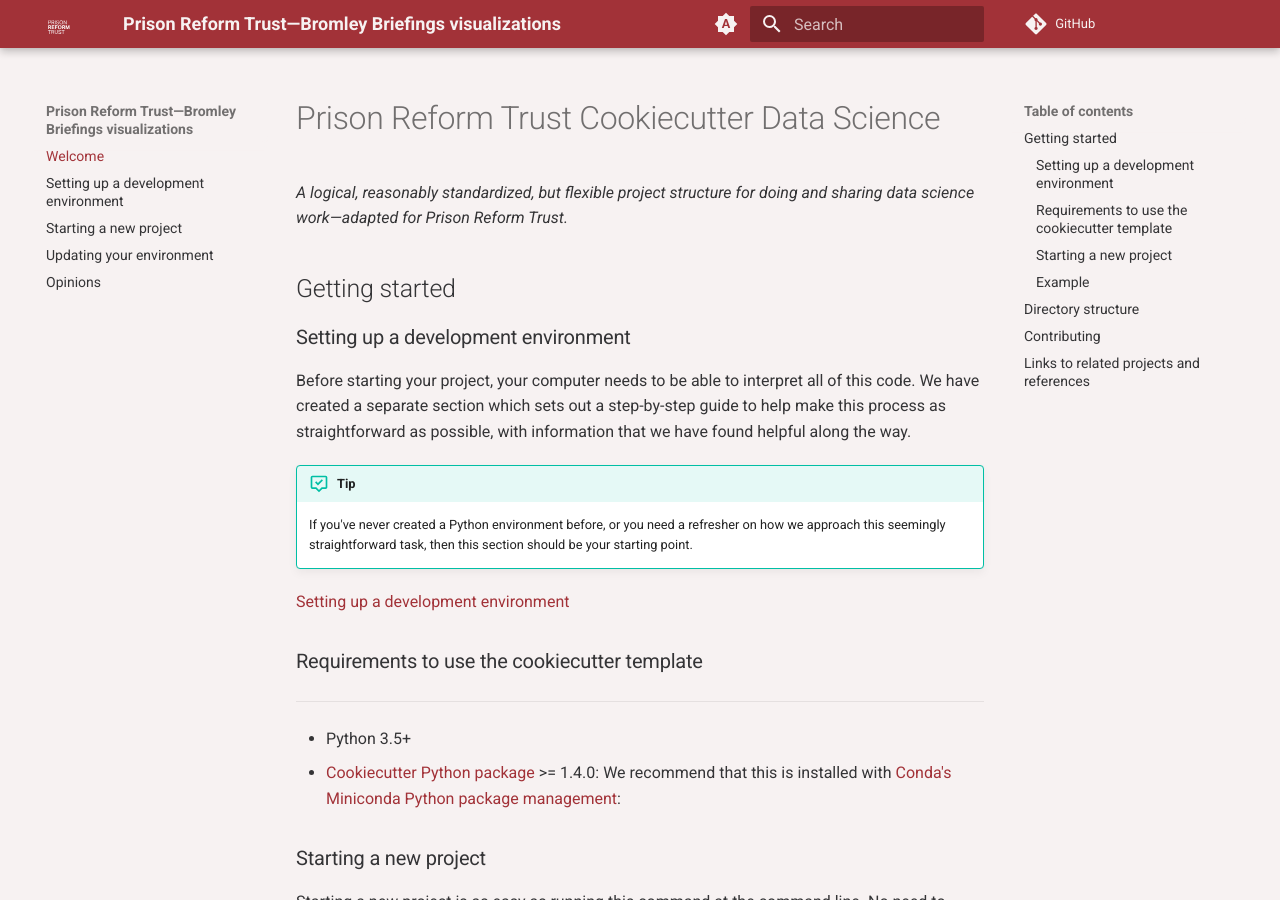
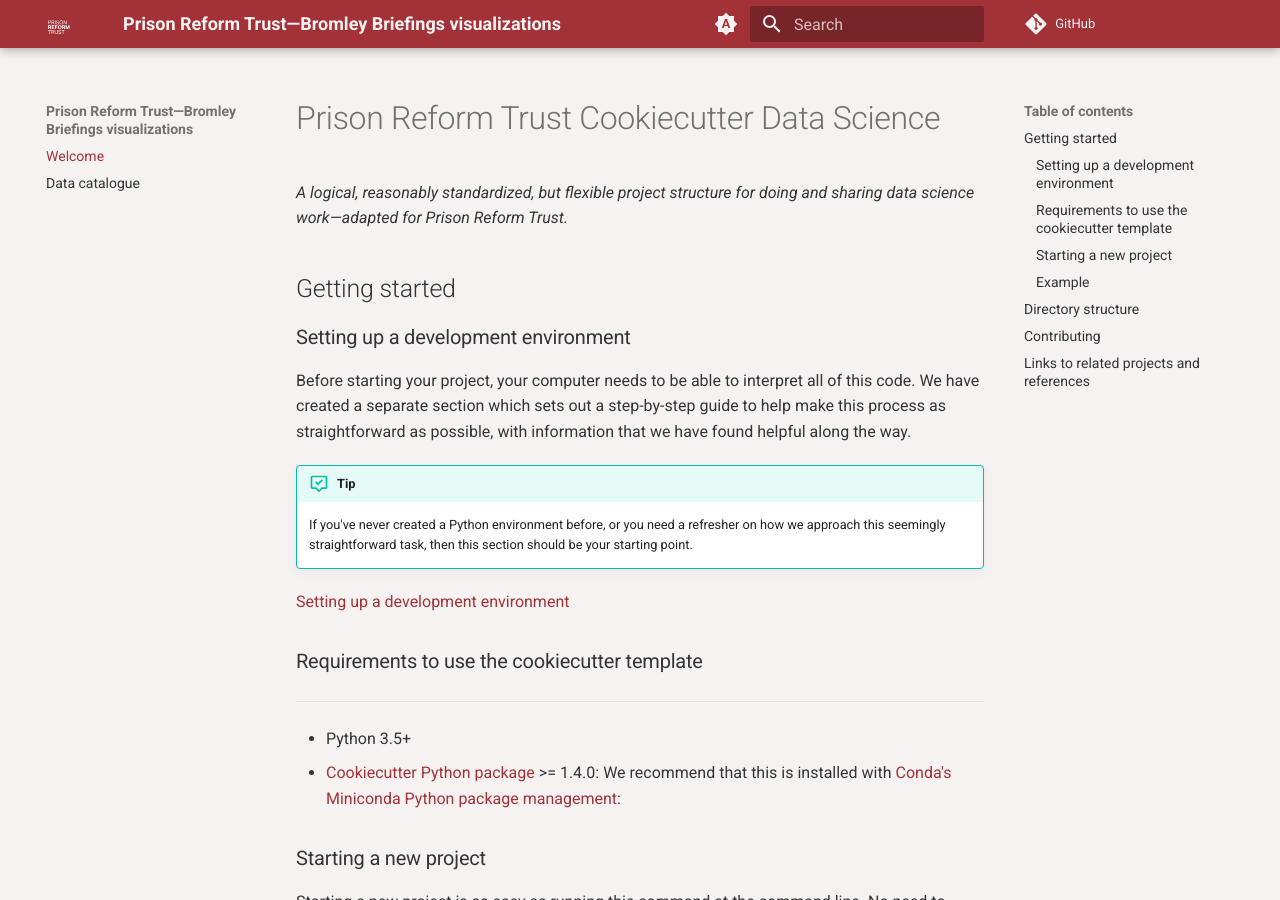
Before and after one commit to Prison-Reform-Trust/bromley_briefings, an MkDocs documentation site: the page built from docs/docs/index.md, in a window 1280 px wide and 900 px high. Built offline with MkDocs 1.6.1 and Material for MkDocs 9.7.7, drawn with Linux system fonts in a browser that asks for light colours; comment, search, counter and statistics services are not loaded.

Commit message:
replacing nav structure

```diff
--- a/docs/mkdocs.yml
+++ b/docs/mkdocs.yml
@@ -48,7 +48,4 @@
   - css/extra.css
 nav:
   - Welcome: index.md
-  - Setting up a development environment: setting-up-a-development-environment.md
-  - Starting a new project: starting-a-new-project.md
-  - Updating your environment: updating-your-environment.md
-  - Opinions: opinions.md
+  - Data catalogue: data-catalogue.md
```
